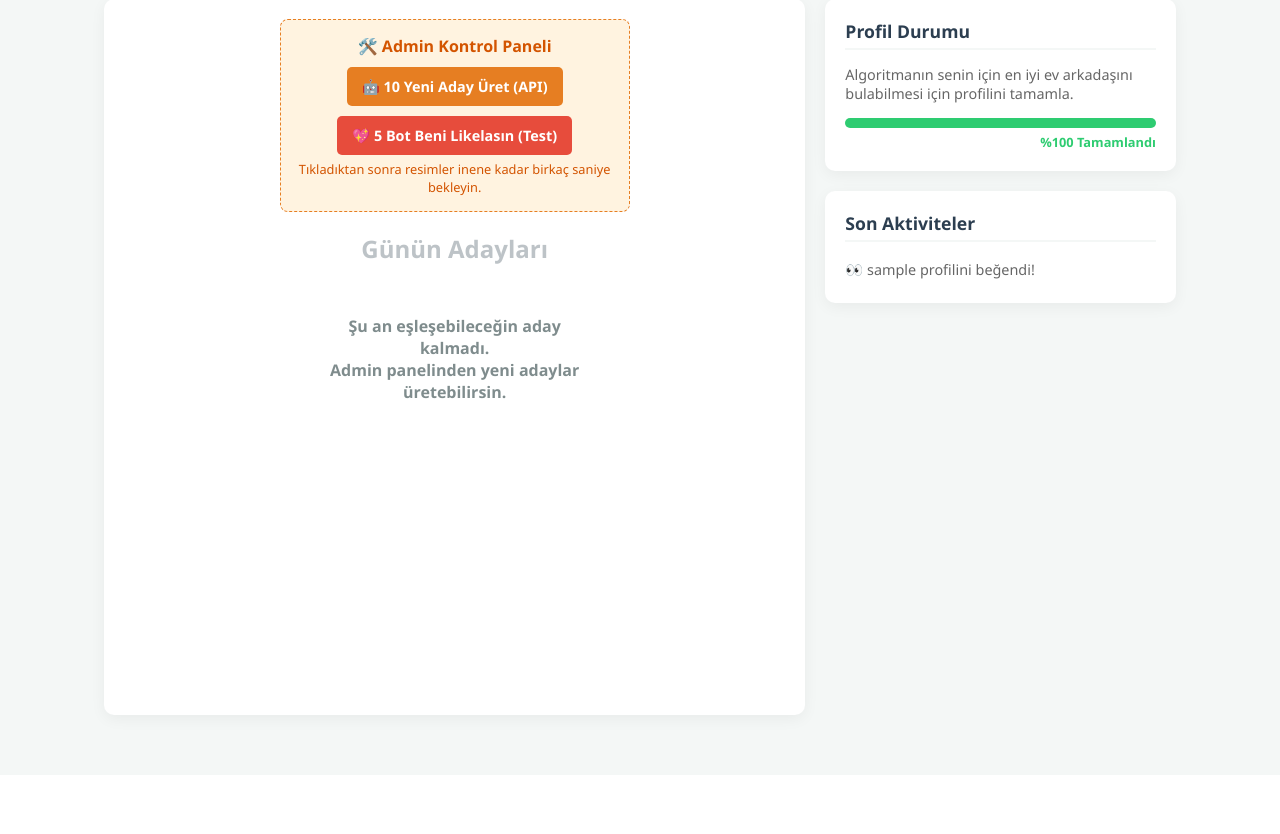
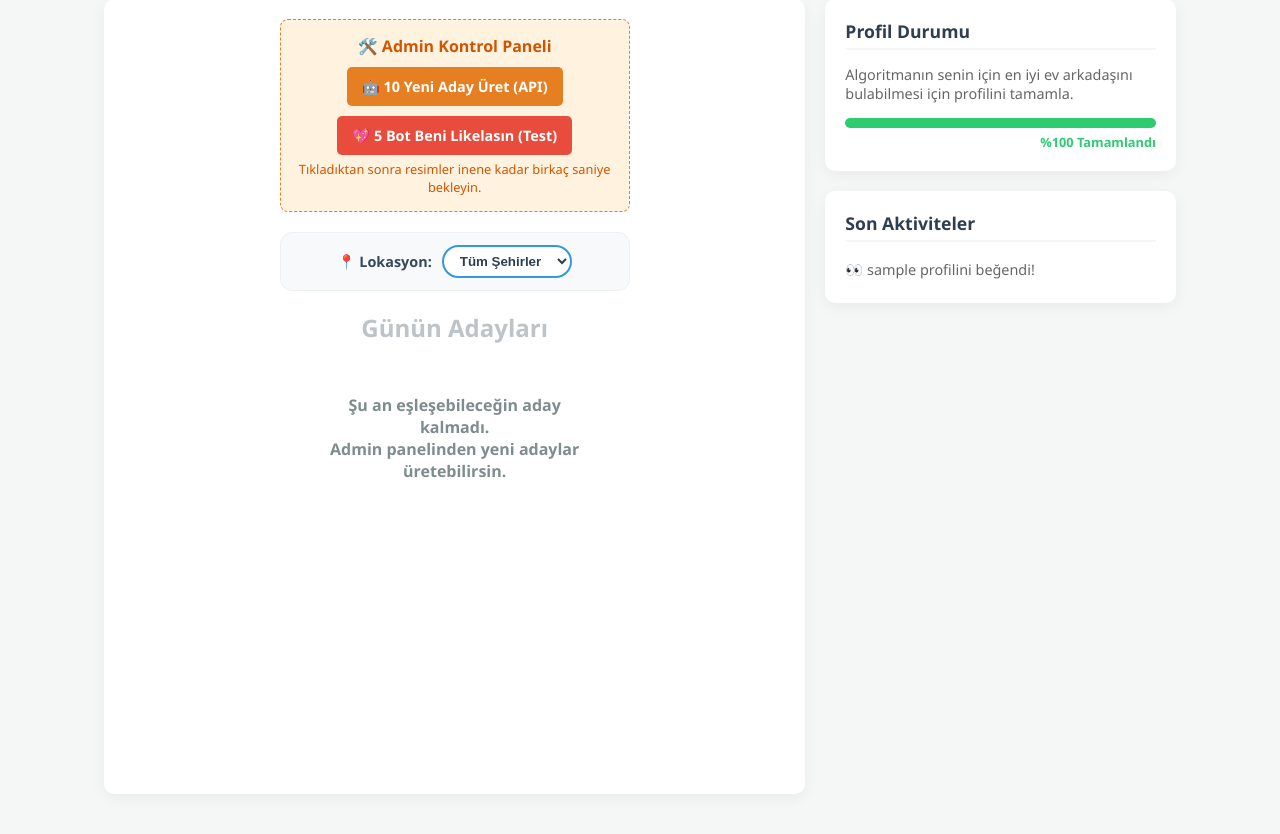
Before and after one commit to efeoezer/ev-arkadasi-bulma, a Django app: page /dashboard/ in a window 1280 px wide. Shown: the part 126-960 px from the top of the page. Before the commit the page ends 853 px from the top, so only its background shows below. Run offline with Django 5.2, Linux system fonts and the light colour scheme; a user stored in the database is signed in; tables that the repository leaves empty hold one stand-in row (values such as "Sample post"); some libraries are stand-ins or nearby versions.

Commit message:
Update dashboard.html

```diff
--- a/core/templates/core/dashboard.html
+++ b/core/templates/core/dashboard.html
@@ -56,6 +56,23 @@
             <p style="font-size: 0.8em; color: #d35400; margin-top: 5px;">Tıkladıktan sonra resimler inene kadar birkaç saniye bekleyin.</p>
         </div>
         {% endif %}
+        <div style="background: #f8f9fa; padding: 12px 20px; border-radius: 12px; margin-bottom: 20px; display: flex; align-items: center; justify-content: center; border: 1px solid #ecf0f1; width: 100%; max-width: 350px;">
+            <div style="display: flex; align-items: center; gap: 10px;">
+                <span style="font-weight: bold; color: #34495e; font-size: 0.9em;">📍 Lokasyon:</span>
+                <form method="GET" action="{% url 'dashboard' %}" id="filter-form">
+                    <select name="city" onchange="document.getElementById('filter-form').submit();"
+                            style="padding: 6px 12px; border-radius: 20px; border: 2px solid #3498db; background: white; color: #2c3e50; font-weight: 600; outline: none; cursor: pointer;">
+                        <option value="">Tüm Şehirler</option>
+                        {% for city in all_cities %}
+                            <option value="{{ city }}" {% if city == selected_city %}selected{% endif %}>{{ city }}</option>
+                        {% endfor %}
+                    </select>
+                </form>
+                {% if selected_city %}
+                    <a href="{% url 'dashboard' %}" style="color: #e74c3c; text-decoration: none; font-size: 0.8em; font-weight: bold;">✕</a>
+                {% endif %}
+            </div>
+        </div>
 
         <h2 style="color: #bdc3c7; margin-bottom: 10px;">Günün Adayları</h2>
 
```
